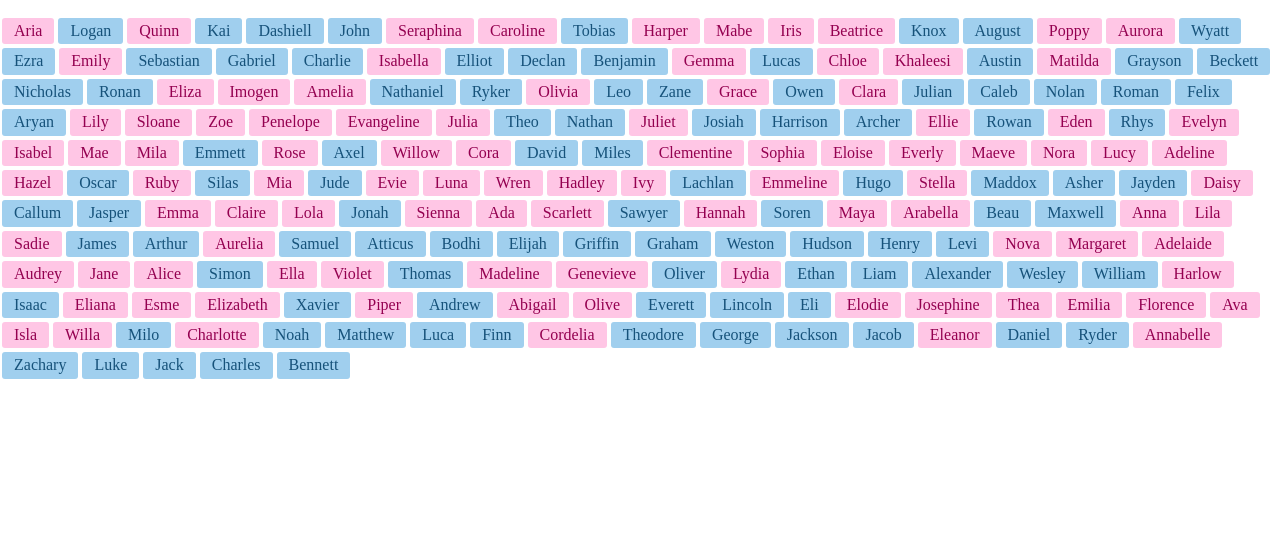
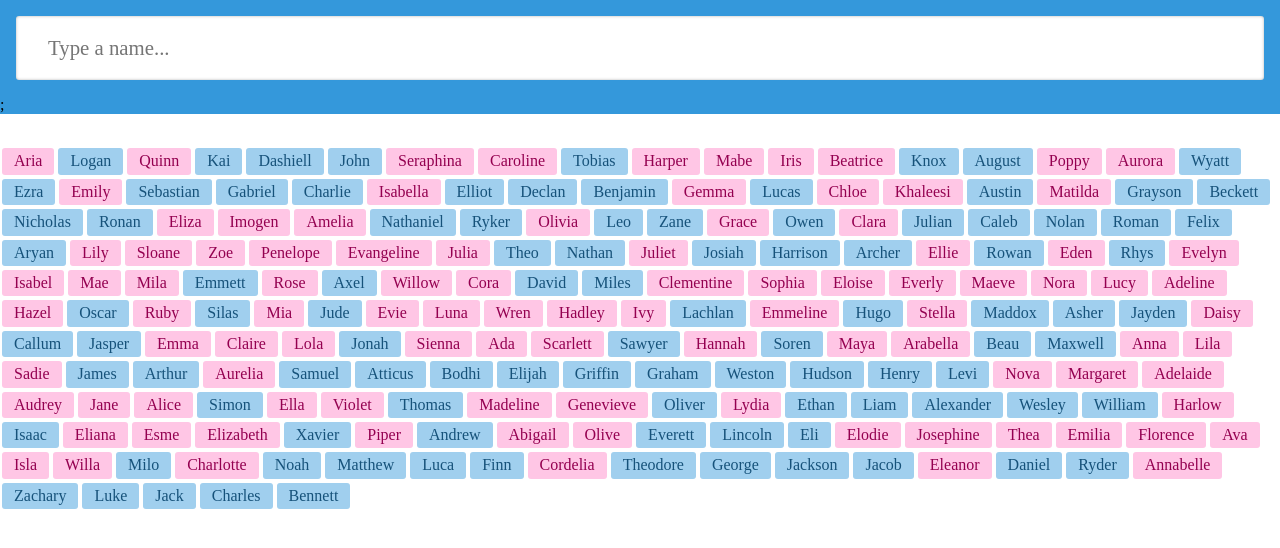
Before and after one commit to senseilein/react-baby-names, a React (Create React App) app: page / in a window 1280 px wide. Shown: the top 548 px of the page. Built offline with nearby package versions, Linux system fonts and the light colour scheme.

Commit message:
Create search component and state to track input value

```diff
--- a/src/App.js
+++ b/src/App.js
@@ -2,11 +2,17 @@ import React from "react";
 //egghead.io/lessons/react-pass-data-down-to-children-component-with-props-in-react
 
 import { NamePicker } from "./components/name-picker";
+import { Search } from "./components/search";
 
 function App({ names }) {
   // no need to import name here because it is received from parent Component = at the root of the app (in index.js)
   // return (<pre>{JSON.stringify(names, null, 2)}</pre>)
-  return <NamePicker names={names} />;
+  return (
+    <>
+      <Search />
+      <NamePicker names={names} />
+    </>
+  );
 }
 
 export default App;
--- /dev/null
+++ b/src/components/search.js
@@ -0,0 +1,11 @@
+import React from "react";
+import { useState } from "react";
+
+export function Search() {
+  const [searchValue, setSearchValue] = useState("");
+  return (
+    <header>
+      <input type="text" placeholder="Type a name..." value={searchValue} />;
+    </header>
+  );
+}
```
